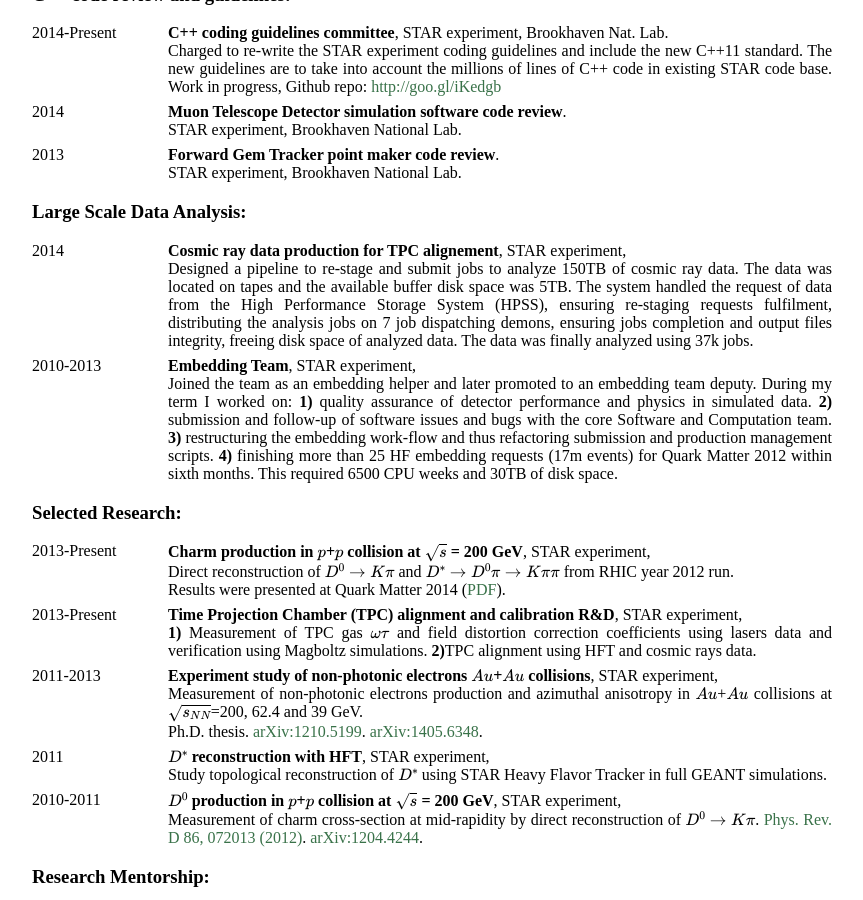
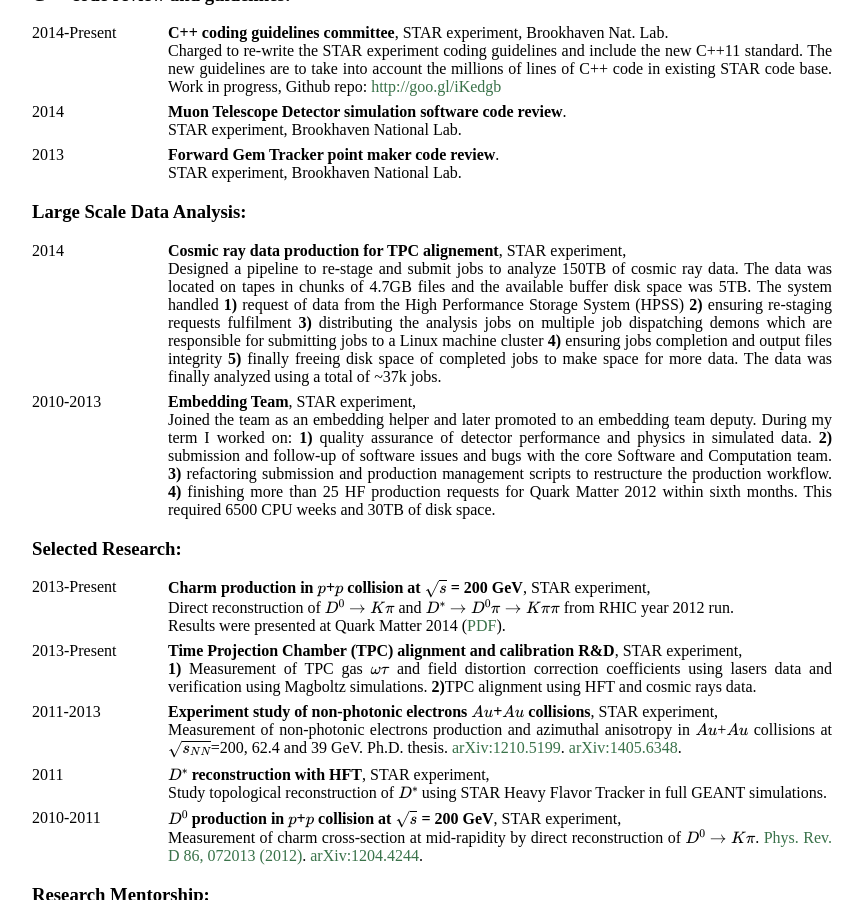
Before and after one commit to MustafaMustafa/MustafaMustafa.github.io, a Jekyll site: the page resume/resume.html, which Jekyll copies as it is, in a window 1280 px wide and 900 px high, scrolled down 1006 px. Shown: the whole window, without its empty margins (208-1071 px from the left). Built offline with Jekyll 4.4.1, drawn with Linux system fonts in a browser that asks for light colours; formulas are drawn with MathJax 3.

Commit message:
publish latest CV

```diff
--- a/resume/resume.html
+++ b/resume/resume.html
@@ -80,10 +80,10 @@ document.write('<a h'+'ref'+'="ma'+'ilto'+':'+e+'">'+e+'<\/'+'a'+'>');
 <h3 id="large-scale-data-analysis">Large Scale Data Analysis:</h3>
 <dl>
 <dt>2014</dt>
-<dd><p><strong>Cosmic ray data production for TPC alignement</strong>, STAR experiment,<br />Designed a pipeline to re-stage and submit jobs to analyze 150TB of cosmic ray data. The data was located on tapes and the available buffer disk space was 5TB. The system handled the request of data from the High Performance Storage System (HPSS), ensuring re-staging requests fulfilment, distributing the analysis jobs on 7 job dispatching demons, ensuring jobs completion and output files integrity, freeing disk space of analyzed data. The data was finally analyzed using 37k jobs.</p>
+<dd><p><strong>Cosmic ray data production for TPC alignement</strong>, STAR experiment,<br />Designed a pipeline to re-stage and submit jobs to analyze 150TB of cosmic ray data. The data was located on tapes in chunks of 4.7GB files and the available buffer disk space was 5TB. The system handled <strong>1)</strong> request of data from the High Performance Storage System (HPSS) <strong>2)</strong> ensuring re-staging requests fulfilment <strong>3)</strong> distributing the analysis jobs on multiple job dispatching demons which are responsible for submitting jobs to a Linux machine cluster <strong>4)</strong> ensuring jobs completion and output files integrity <strong>5)</strong> finally freeing disk space of completed jobs to make space for more data. The data was finally analyzed using a total of ~37k jobs.</p>
 </dd>
 <dt>2010-2013</dt>
-<dd><p><strong>Embedding Team</strong>, STAR experiment,<br />Joined the team as an embedding helper and later promoted to an embedding team deputy. During my term I worked on: <strong>1)</strong> quality assurance of detector performance and physics in simulated data. <strong>2)</strong> submission and follow-up of software issues and bugs with the core Software and Computation team. <strong>3)</strong> restructuring the embedding work-flow and thus refactoring submission and production management scripts. <strong>4)</strong> finishing more than 25 HF embedding requests (17m events) for Quark Matter 2012 within sixth months. This required 6500 CPU weeks and 30TB of disk space.</p>
+<dd><p><strong>Embedding Team</strong>, STAR experiment,<br />Joined the team as an embedding helper and later promoted to an embedding team deputy. During my term I worked on: <strong>1)</strong> quality assurance of detector performance and physics in simulated data. <strong>2)</strong> submission and follow-up of software issues and bugs with the core Software and Computation team. <strong>3)</strong> refactoring submission and production management scripts to restructure the production workflow. <strong>4)</strong> finishing more than 25 HF production requests for Quark Matter 2012 within sixth months. This required 6500 CPU weeks and 30TB of disk space.</p>
 </dd>
 </dl>
 <h3 id="selected-research">Selected Research:</h3>
@@ -95,7 +95,7 @@ document.write('<a h'+'ref'+'="ma'+'ilto'+':'+e+'">'+e+'<\/'+'a'+'>');
 <dd><p><strong>Time Projection Chamber (TPC) alignment and calibration R&amp;D</strong>, STAR experiment,<br /><strong>1)</strong> Measurement of TPC gas <span class="math">\(\omega\tau\)</span> and field distortion correction coefficients using lasers data and verification using Magboltz simulations. <strong>2)</strong>TPC alignment using HFT and cosmic rays data.</p>
 </dd>
 <dt>2011-2013</dt>
-<dd><p><strong>Experiment study of non-photonic electrons <span class="math">\(Au\)</span>+<span class="math">\(Au\)</span> collisions</strong>, STAR experiment,<br />Measurement of non-photonic electrons production and azimuthal anisotropy in <span class="math">\(Au\)</span>+<span class="math">\(Au\)</span> collisions at <span class="math">\(\sqrt{s_{NN}}\)</span>=200, 62.4 and 39 GeV.<br />Ph.D. thesis. <a href="http://arxiv.org/abs/1210.5199">arXiv:1210.5199</a>. <a href="http://arxiv.org/abs/1405.6348">arXiv:1405.6348</a>.</p>
+<dd><p><strong>Experiment study of non-photonic electrons <span class="math">\(Au\)</span>+<span class="math">\(Au\)</span> collisions</strong>, STAR experiment,<br />Measurement of non-photonic electrons production and azimuthal anisotropy in <span class="math">\(Au\)</span>+<span class="math">\(Au\)</span> collisions at <span class="math">\(\sqrt{s_{NN}}\)</span>=200, 62.4 and 39 GeV. Ph.D. thesis. <a href="http://arxiv.org/abs/1210.5199">arXiv:1210.5199</a>. <a href="http://arxiv.org/abs/1405.6348">arXiv:1405.6348</a>.</p>
 </dd>
 <dt>2011</dt>
 <dd><p><strong><span class="math">\(D^{*}\)</span> reconstruction with HFT</strong>, STAR experiment,<br />Study topological reconstruction of <span class="math">\(D^{*}\)</span> using STAR Heavy Flavor Tracker in full GEANT simulations.</p>
```
Also changed, not shown: 2 other files.
